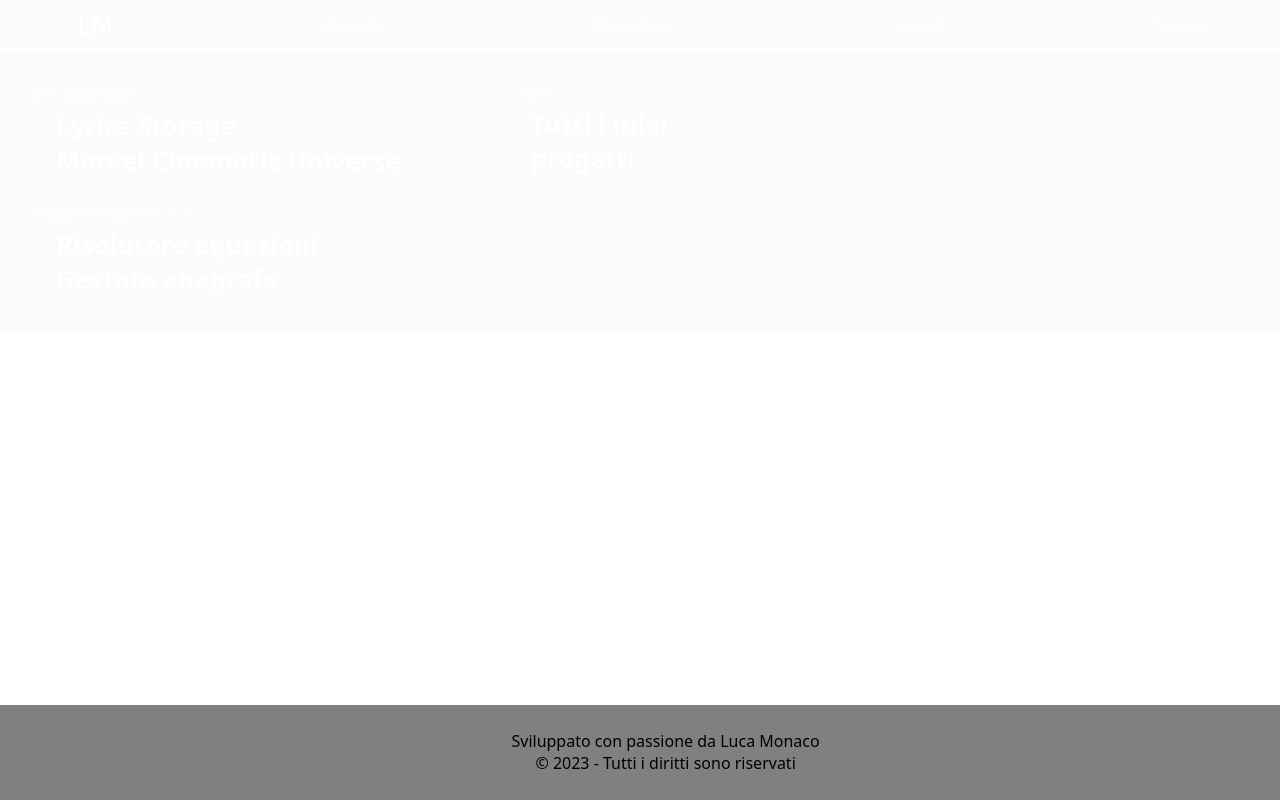
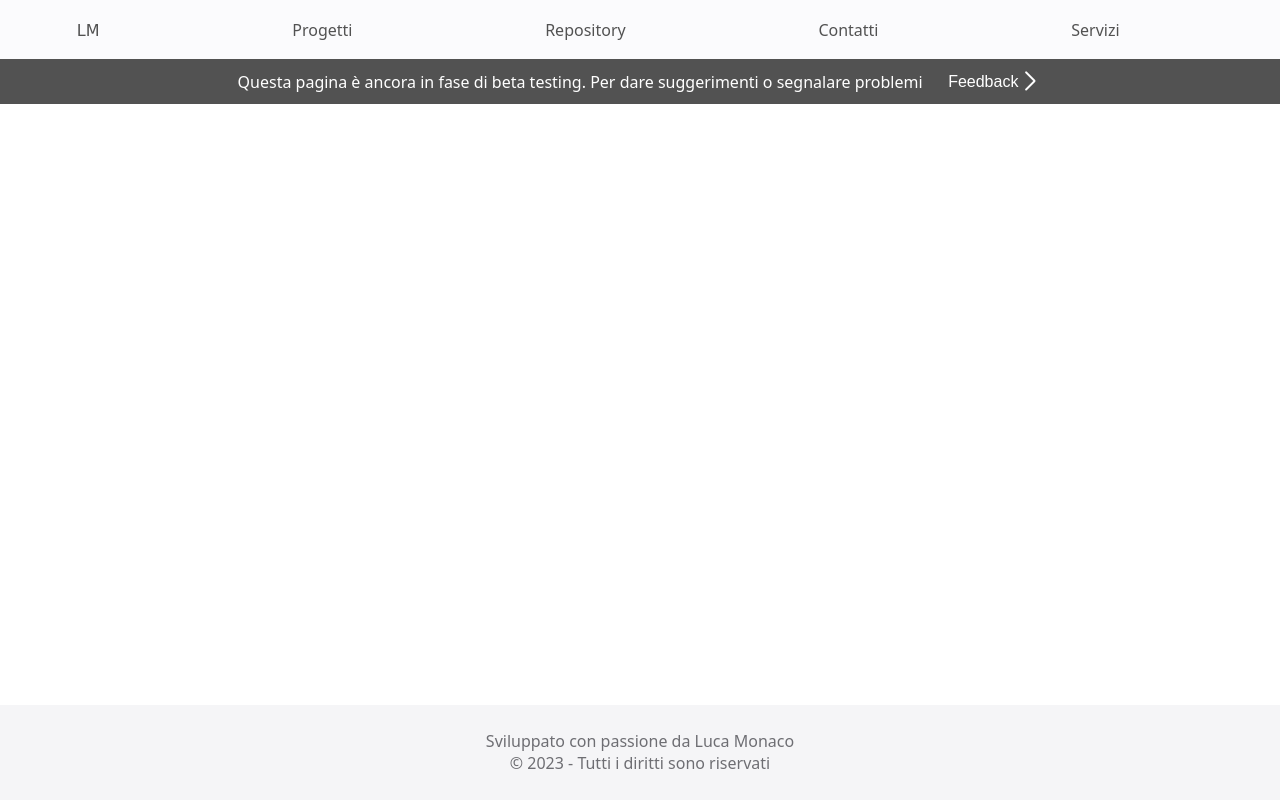
Before and after one commit to lumon2004/lumon2004, a PHP site: the page made by Nuovo portfolio/index.html in a window 1280 px wide; the page is wider, and only the part inside the window is pictured. Run offline with PHP 8.4, Linux system fonts and the light colour scheme; some web fonts are replaced.

Commit message:
Preparazione al nuovo portfolio

```diff
--- a/Nuovo portfolio/index.html
+++ b/Nuovo portfolio/index.html
@@ -12,7 +12,7 @@
     <header>
         <ul>
             <li>
-                <a href="#">LM</a>
+                <a href="https://lumon2004.github.io/lumon2004/">LM</a>
             </li>
             <li>
                 <p>Progetti</p>
@@ -21,33 +21,67 @@
                 <div class="left">
                     <p>Sviluppo Web</p>
                     <ul>
-                        <li><h2><a>Lyrics Storage</a></h2></li>
-                        <li><h2><a>Marvel Cinematic Universe</a></h2></li>
+                        <li><h2><a href="https://lumon2004.github.io/lumon2004/Lyrics%20Storage/Homepage/home.html" target="_blank">Lyrics Storage</a></h2></li>
+                        <li><h2><a href="https://lumon2004.github.io/lumon2004/Marvel%20Website/Homepage/home.html" target="_blank">Marvel Cinematic Universe</a></h2></li>
                     </ul>
                     <p style="margin-top: 2.5vh;">Programmazione in C</p>
                     <ul>
-                        <li><h2><a>Risolutore equazioni</a></h2></li>
-                        <li><h2><a>Gestore anagrafe</a></h2></li>
+                        <li><h2><a href="https://lumon2004.github.io/lumon2004/C/Gestore%20polinomi.c" target="_blank">Risolutore equazioni</a></h2></li>
+                        <li><h2><a href="" target="_blank">Gestore anagrafe</a></h2></li>
+                        <li><h2><a href="" target="_blank">Gestore esami</a></h2></li>
                     </ul>
                 </div>
                 <div class="right">
                     <p>Altro</p>
                     <ul>
-                       <li><h2><a>Tutti i miei progetti</a></h2></li>
+                        <li><h2><a href="https://lumon2004.github.io/lumon2004/links.html">Tutti i miei progetti</a></h2></li>
                     </ul>
                 </div>
             </div>
             <li>
-                <p>Repository</p>
+                <p><a href="https://github.com/lumon2004/lumon2004">Repository</a></p>
             </li>
             <li>
                 <p>Contatti</p>
             </li>
+            <div class="underHeader">
+                <div class="left">
+                    <p>Social media</p>
+                    <ul>
+                        <li><h2><a href="instagram.com/lucamonacoo" target="_blank">Instagram</a></h2></li>
+                        <li><h2><a href="twitter.com/lucamonacoo" target="_blank">Twitter</a></h2></li>
+                        <li><h2><a href="github.com/lumon2004">GitHub</a></h2></li>
+                        <li style="margin-top: 15%"><h2><a href="mailto: lucamonaco04@libero.it">Mail</a></h2></li>
+                    </ul>
+                </div>
+            </div>
             <li>
                 <p>Servizi</p>
             </li>
+            <div class="underHeader">
+                <div class="left">
+                    <p>Programmazione e sviluppo</p>
+                    <ul>
+                        <li><h2><a>Siti web</a></h2></li>
+                        <li><h2><a>Programmi in C</a></h2></li>
+                        <li><h2><a>Gestione database</a></h2></li>
+                    </ul>
+                </div>
+                <div class="right">
+                    <p>Consulenza</p>
+                    <ul>
+                        <li><h2><a>Sviluppo siti web</a></h2></li>
+                        <li><h2><a>Programmazione in C</a></h2></li>
+                    </ul>
+                </div>
+            </div>
         </ul>
     </header>
+    <div id="notifica">
+        <p>Questa pagina è ancora in fase di beta testing. Per dare suggerimenti o segnalare problemi</p>
+        <button>Feedback</button>
+        <span class="material-symbols-rounded">arrow_forward_ios</span>
+    </div>
     <main>
 
     </main>
--- a/Nuovo portfolio/style.css
+++ b/Nuovo portfolio/style.css
@@ -3,8 +3,9 @@
 :root {
     --text: #000;
     --bg: #fff;
-    --headerbg: rgba(251, 251, 253, .8);
-    --headertext: #fff;
+    --headerbg: rgba(251, 251, 253, .95);
+    --headertext: #525252;
+    --headerminitext: rgb(154, 154, 154);
     --headerspan: #fff;
     --footerbg: grey;
 }
@@ -12,10 +13,10 @@
     :root {
         --text: #fff;
         --bg: #000;
-        --headerbg: rgba(208, 208, 208, .8);
+        --headerbg: rgba(208, 208, 208, .95);
         --headertext: rgb(44, 44, 44);
+        --headerminitext: rgb(76, 76, 76);
         --headerspan: rgb(44,44,44);
-        --footerbg: rgb(107,107,107);
     }
 }
 
@@ -38,22 +39,39 @@ body {
     color: var(--text);
 }
 
+a {
+  text-decoration: none;
+}
+
 header {
     background-color: var(--headerbg);
     color: var(--headertext);
+    height: auto;
+    padding-top: 1.5%
+}
+
+header a {
+  color: var(--headertext);
 }
 
 header ul {
     padding-inline-start: 0;
     list-style-type: none;
     display: flex;
-    padding: .75% 5%;
+    padding-left: 5%;
+    padding-right: 5%;
+    margin-bottom: 1%;
+}
+
+header > ul {
+  height: 2.5rem;
 }
 
 header ul li {
-    height: fit-content;
-    margin: auto;
+    margin-left: auto;
+    margin-right: auto;
     cursor: pointer;
+    transition-timing-function: 3s;
 }
 
 header > ul > li:first-child {
@@ -62,9 +80,9 @@ header > ul > li:first-child {
 }
 
 header > ul > li:first-child > a {
-    text-decoration: none;
+    /*text-decoration: none;*/
     font-family: 'Zen Tokyo Zoo', cursive;
-    font-size: 2vw;
+    /*font-size: 2vw;*/
     color: var(--headertext);
 }
 
@@ -79,7 +97,8 @@ div.underHeader {
   margin-top: 3.2%;
   background-color: var(--headerbg);
   padding: 2.5%;
-  display: flex;
+  display: none;
+  z-index: 2;
 }
 
 div.underHeader div.left {
@@ -94,29 +113,85 @@ header ul div.underHeader {
   margin-left: -5%;
 }
 
+div.underHeader > div  * {
+  width: max-content;
+  margin: 0;
+}
+
+div.underHeader p {
+  color: var(--headerminitext);
+  font-weight: 200;
+  font-size: 1.25vw;
+  margin-bottom: 2%;
+}
+
 div.underHeader ul {
   display: block;
+  padding-inline-start: 0;
+  width: max-content;
+}
+
+div.underHeader ul li {
+  margin-bottom: 3%;
 }
 
 div.underHeader ul li a {
   font-size: 2vw;
+  color: var(--headertext);
 }
 
-header > ul > li:hover + div.underHeader {
+header > ul > li:hover + div.underHeader, div.underHeader:hover {
   display: flex;
 }
 
-div.underHeader:hover {
+div#notifica {
+  position: relative;
+  margin-top: -1%;
+  width: 100%;
+  background-color: var(--headertext);
+  color: var(--headerspan);
   display: flex;
+  padding-top: .5%;
+  padding-bottom: .5%;
+  z-index: 1;
+}
+
+header > ul > li:hover + div#notifica {
+  display: none;
+}
+
+div#notifica p {
+  margin-left: auto;
+  margin-right: 2%;
+  line-height: 2;
+}
+
+div#notifica button {
+  border: 0px;
+  background-color: transparent;
+  padding: 0;
+  color: var(--headerspan);
+  font-size: 100%;
+}
+
+div#notifica > .material-symbols-rounded {
+  margin-right: auto;
+  height: max-content;
+  margin-top: .25%;
+}
+
+div#notifica button:hover {
+  text-decoration: underline;
+  cursor: pointer;
 }
 
 footer {
-    background-color: var(--footerbg);
+    background-color: rgb(245, 245, 247);
     padding: 2%;
     position: absolute;
     top: auto;
     bottom: 0;
-    width: 100%;
+    width: 96%;
 }
 
 footer p {
@@ -124,4 +199,5 @@ footer p {
   text-align: center;
   margin-left: auto;
   margin-right: auto;
+  color: rgb(110, 110, 115);
 }
```
